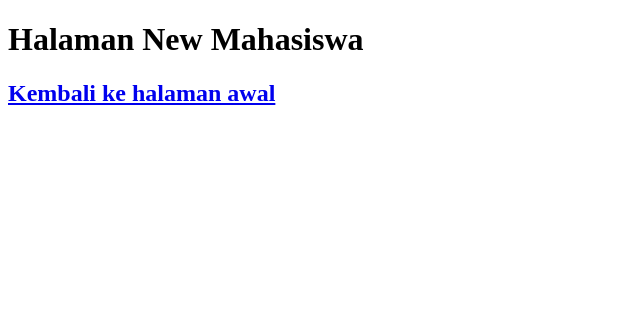
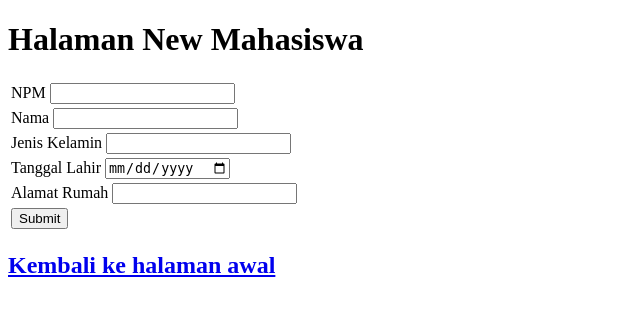
Before and after one commit to atepagung/Pertemuan-2-CodeIgniter, a CodeIgniter app: page /test/index.php/c_new_mahasiswa/index in a window 1280 px wide. Shown: the top 316 px of the page, without its empty margins (0-640 px from the left). Run offline with CodeIgniter, Linux system fonts and the light colour scheme.

Commit message:
Tambahkan fitur untuk menginputkan data baru ke DB lewat View new_mahasiswa

```diff
--- a/application/controllers/c_new_mahasiswa.php
+++ b/application/controllers/c_new_mahasiswa.php
@@ -18,5 +18,18 @@ class c_new_mahasiswa extends CI_Controller {
 		$data['mahasiswa'] = $this->m_new_mahasiswa->getMahasiswa();
 		$this->load->view('homepage', $data);
 	}
+
+	public function addData()
+	{
+		$data = array(
+				'npm'=>$this->input->post('npm'),
+				'nama'=>$this->input->post('nama'),
+				'jk'=>$this->input->post('jk'),
+				'tgl_lhr'=>$this->input->post('tgl_lhr'),
+				'alamat'=>$this->input->post('alamat')
+			);
+		$this->m_new_mahasiswa->registerMahasiswa($data);
+		redirect('c_homepage');
+	}
 }
 ?>
--- a/application/models/m_new_mahasiswa.php
+++ b/application/models/m_new_mahasiswa.php
@@ -12,5 +12,10 @@
 											->from('mahasiswa')
 											->get();
 				}
+
+			public function registerMahasiswa($data)
+				{
+					$this->db->insert('mahasiswa', $data);
+				}
 		}
 ?>
--- a/application/views/new_mahasiswa.php
+++ b/application/views/new_mahasiswa.php
@@ -5,6 +5,45 @@
 </head>
 <body>
 	<h1>Halaman New Mahasiswa</h1>
+	<form method="POST" action="<?php echo base_url('index.php/c_new_mahasiswa/addData'); ?>">
+ 	<table>
+ 	<tr>
+ 		<td>
+			<label>NPM</label>
+			<input type="text" name="npm">
+ 		</td>
+ 	</tr>
+ 	<tr>
+ 		<td>
+			<label>Nama</label>
+			<input type="text" name="nama">
+ 		</td>
+ 	</tr>
+ 	<tr>
+ 		<td>
+			<label>Jenis Kelamin</label>
+			<input type="text" name="jk">
+ 		</td>
+ 	</tr>
+ 	<tr>
+ 		<td>
+ 			<label>Tanggal Lahir</label>
+ 			<input type="date" name="tgl_lhr">
+ 		</td>
+ 	</tr>
+ 	<tr>
+ 		<td>
+			<label>Alamat Rumah</label>
+			<input type="text" name="alamat">
+ 		</td>
+ 	</tr>
+ 	<tr>
+ 		<td>
+ 			<button type="submit">Submit</button>
+ 		</td>
+ 	</tr>
+ 	</table>
+	</form>
 	<h2><a href="<?php echo site_url(); ?>/c_new_mahasiswa/keHomepage">Kembali ke halaman awal</a></h2>
 </body>
 </html>
```
